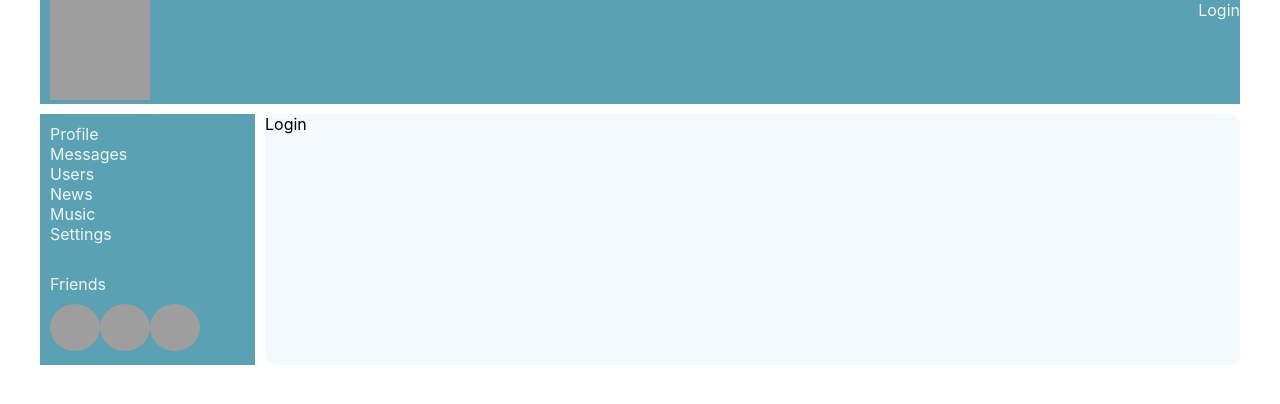
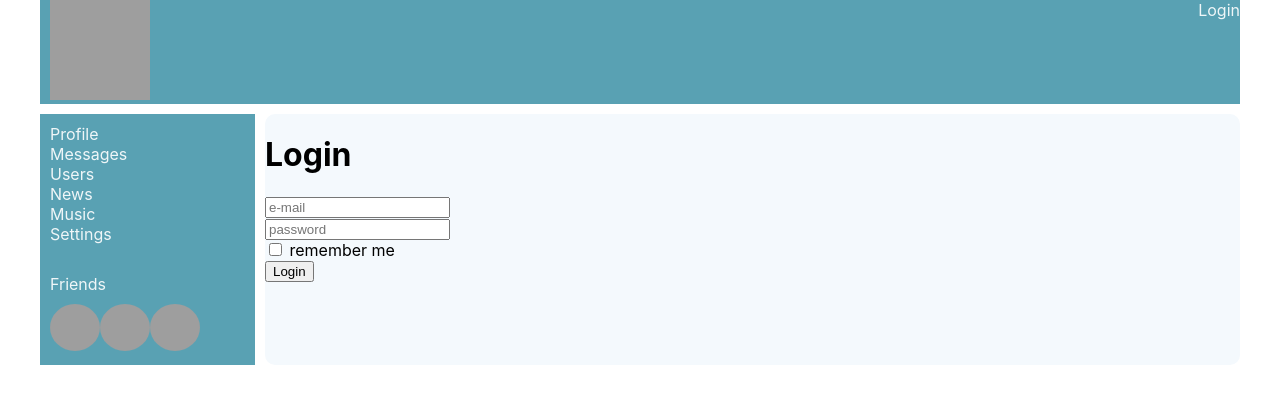
Before and after one commit to AlbinaAlb/01-first-project, a React (Create React App) app: page /login in a window 1280 px wide. Shown: the top 404 px of the page. Built offline with nearby package versions, Linux system fonts and the light colour scheme; no server answers; grey boxes are pictures that could not be loaded.

Commit message:
Login (formik, yup)

```diff
--- a/package.json
+++ b/package.json
@@ -7,6 +7,7 @@
     "@testing-library/react": "^12.1.2",
     "@testing-library/user-event": "^13.5.0",
     "axios": "^0.26.0",
+    "formik": "^2.2.9",
     "node-sass": "^7.0.1",
     "react": "^17.0.2",
     "react-dom": "^17.0.2",
@@ -14,7 +15,8 @@
     "react-router-dom": "^6.2.1",
     "react-scripts": "5.0.0",
     "redux-thunk": "^2.4.1",
-    "web-vitals": "^2.1.4"
+    "web-vitals": "^2.1.4",
+    "yup": "^0.32.11"
   },
   "scripts": {
     "start": "react-scripts start",
--- /dev/null
+++ b/src/components/FormValidation/LoginFormSchema.js
@@ -0,0 +1,14 @@
+import * as Yup from 'yup'
+
+const loginFormSchema = Yup.object().shape({
+  name: Yup.string()
+    //минимальная длина - 2 символа
+    .min(2, 'Must be longer than 2 characters')
+    //максимальная длина - 20 символов
+    .max(20, 'Nice try, nobody has a first name that long')
+    .required('Required'),
+  password: Yup.string()
+    .min(8, 'Must be longer than 8 characters')
+    .required('Required'),
+})
+export default loginFormSchema
--- a/src/components/login/Login.js
+++ b/src/components/login/Login.js
@@ -1,5 +1,53 @@
-const Login = (props) =>{
-  return <div>Login</div>
-}
+import { Formik, Form, Field, ErrorMessage } from 'formik'
+import loginFormSchema from '../FormValidation/LoginFormSchema';
+
+const Login = () => (
+  <div>
+    <h1>Login</h1>
+    <Formik
+      initialValues={{ email: '', password: '', rememberMe: false }}
+      validate={(values) => {
+        const errors = {}
+        //если в эмейле ничего не введено, то вывести Required под ним
+        //иначе проверить чтоб были введены буквы, собачка, точка, текст, если не верно то 'Invalid email address'
+        if (!values.email) {
+          errors.email = 'Required'
+        } else if (
+          !/^[A-Z0-9._%+-]+@[A-Z0-9.-]+\.[A-Z]{2,}$/i.test(values.email)
+        ) {
+          errors.email = 'Invalid email address'
+        }
+        return errors
+      }}
+      onSubmit={(values) => {
+        console.log(values)
+      }}
+      //опора для автоматической проверки вашей формы на основе объекта Yup.
+      validationSchema={loginFormSchema}
+    >
+      {() => (
+        <Form>
+          <div>
+            <Field type={'text'} name={'email'} placeholder={'e-mail'} />
+          </div>
+          <ErrorMessage name="email" component="div" />
+
+          <div>
+            <Field type={'password'} name={'password'} placeholder={'password'}
+            />
+          </div>
+          <ErrorMessage name="password" component="div" />
+
+          <div>
+            <Field type={'checkbox'} name={'rememberMe'} />
+            <label htmlFor={'rememberMe'}> remember me </label>
+          </div>
+
+          <button type={'submit'}>Login</button>
+        </Form>
+      )}
+    </Formik>
+  </div>
+)
 
 export default Login
```
Also changed, not shown: 1 other file (tests, documents, lock files or other folders).
